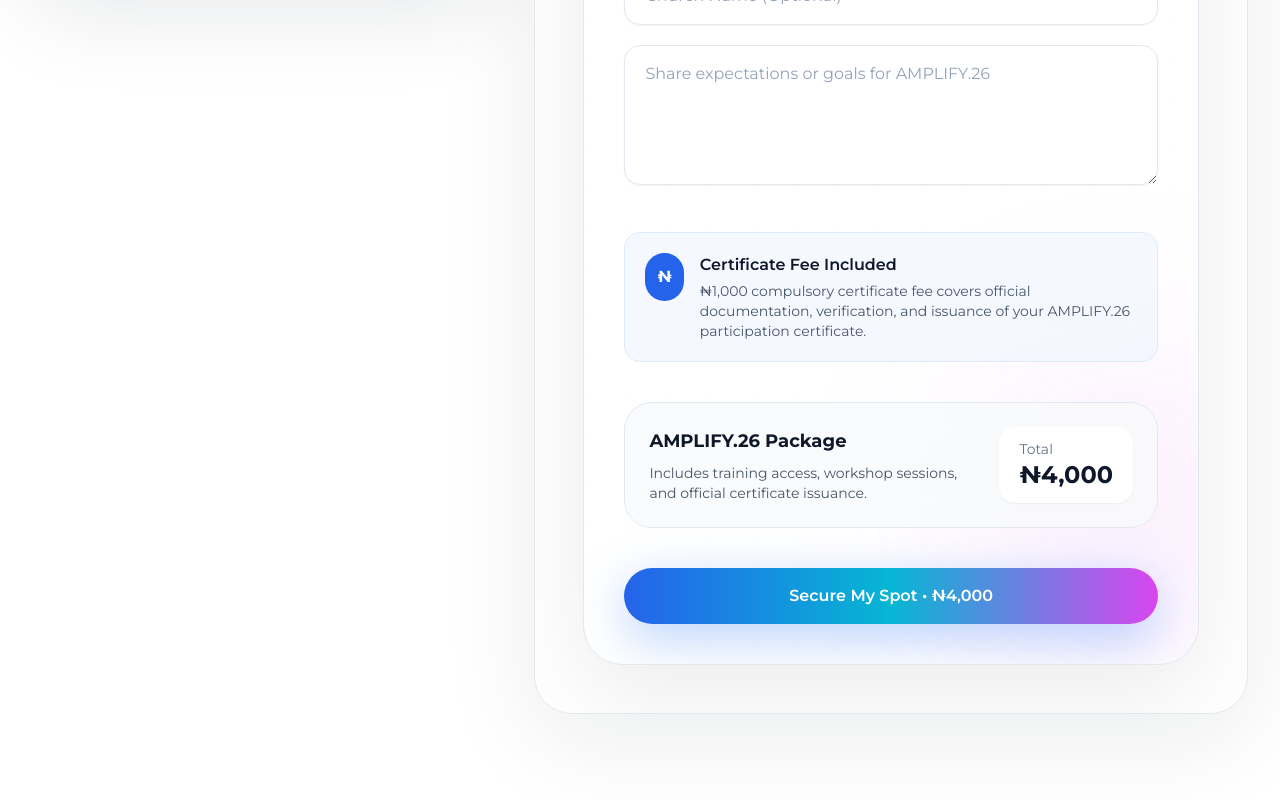
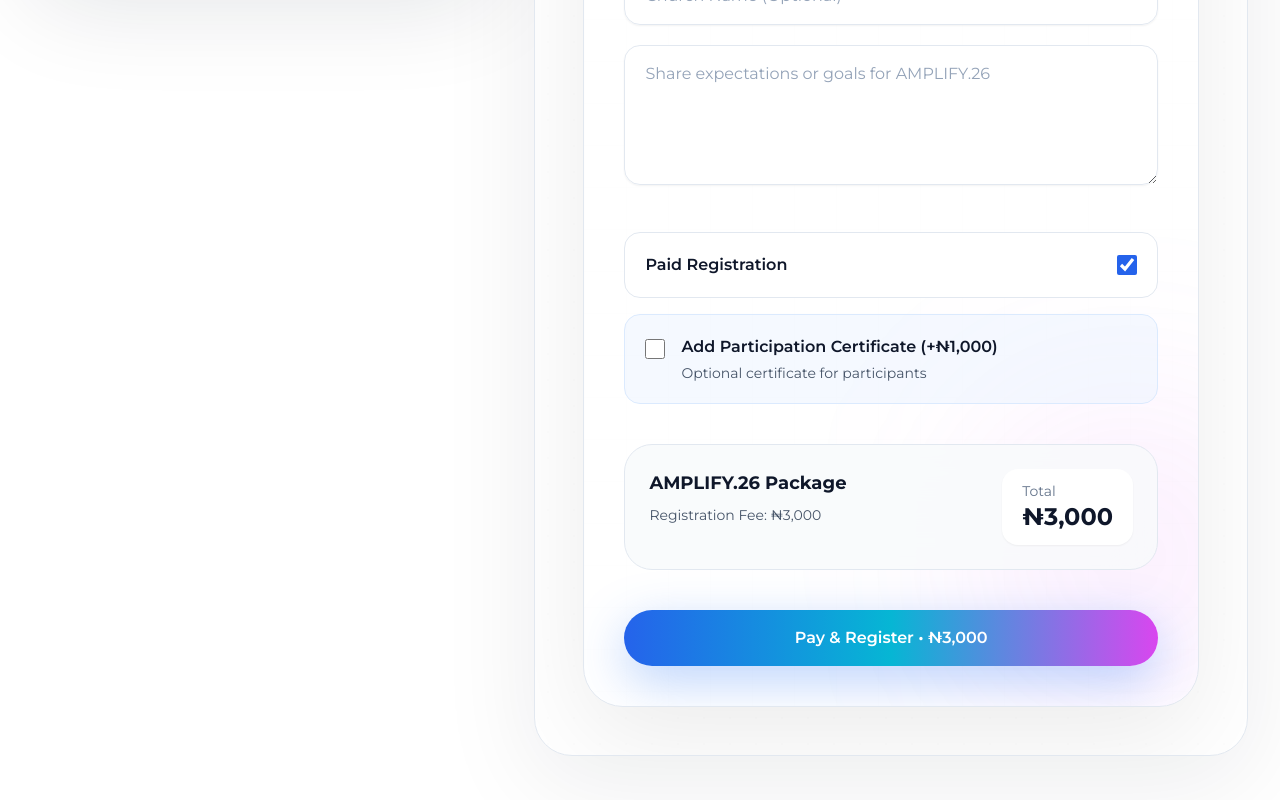
Before and after one commit to MostTP/amplify, a Next.js app: page /register in a window 1280 px wide. Shown: the part 1990-2790 px from the top of the page. Built offline with nearby package versions, Linux system fonts and the light colour scheme.

Commit message:
update formpage

```diff
--- a/src/app/api/verify-payment/route.ts
+++ b/src/app/api/verify-payment/route.ts
@@ -2,17 +2,10 @@ import { NextResponse } from "next/server";
 import { sendRegistrationEmails } from "@/lib/mail";
 import { submitToSheet } from "@/components/bmitToSheet";
 
-async function fetchWithRetry(
-  url: string,
-  options: RequestInit,
-  retries = 3
-): Promise<Response | null> {
+async function fetchWithRetry(url: string, options: RequestInit, retries = 3) {
   for (let i = 0; i < retries; i++) {
     const controller = new AbortController();
-
-    const timeout = setTimeout(() => {
-      controller.abort();
-    }, 25000); // 25s timeout
+    const timeout = setTimeout(() => controller.abort(), 25000);
 
     try {
       const res = await fetch(url, {
@@ -25,10 +18,8 @@ async function fetchWithRetry(
     } catch {
       clearTimeout(timeout);
 
-      // last attempt → fail
       if (i === retries - 1) return null;
 
-      // backoff delay (important for Nigeria networks)
       await new Promise((r) => setTimeout(r, 1000 * (i + 1)));
     }
   }
@@ -41,17 +32,19 @@ export async function POST(req: Request) {
     const body = await req.json();
     const { reference, formData } = body;
 
-    if (!reference || !formData) {
+    // =========================
+    // VALIDATION
+    // =========================
+    if (!reference) {
       return NextResponse.json(
-        {
-          success: false,
-          message: "Missing data",
-        },
+        { success: false, message: "Missing payment reference" },
         { status: 400 }
       );
     }
 
-    // 🔥 Paystack verification with retry + timeout
+    // =========================
+    // VERIFY PAYSTACK
+    // =========================
     const verifyRes = await fetchWithRetry(
       `https://api.paystack.co/transaction/verify/${reference}`,
       {
@@ -62,24 +55,11 @@ export async function POST(req: Request) {
       }
     );
 
-    // ❌ Network failure after retries
     if (!verifyRes) {
       return NextResponse.json(
         {
           success: false,
-          message:
-            "Unable to verify payment due to network issues. If your payment was deducted, it will be confirmed shortly.",
-        },
-        { status: 502 }
-      );
-    }
-
-    // ❌ Paystack HTTP error (401, 500, etc.)
-    if (!verifyRes.ok) {
-      return NextResponse.json(
-        {
-          success: false,
-          message: "Payment verification service error",
+          message: "Unable to verify payment (network error)",
         },
         { status: 502 }
       );
@@ -87,50 +67,54 @@ export async function POST(req: Request) {
 
     const verifyData = await verifyRes.json();
 
-    // ❌ Invalid response shape
     if (!verifyData?.status || !verifyData?.data) {
       return NextResponse.json(
         {
           success: false,
-          message: "Invalid payment verification response",
+          message: "Invalid Paystack response",
         },
         { status: 400 }
       );
     }
 
-    const amount = verifyData.data.amount;
+    const payment = verifyData.data;
 
-    const INHOUSE_FEE = 5000 * 100;
-    const OUTSIDER_FEE = 3000 * 100;
-    const CERTIFICATE_FEE = 1000 * 100;
-
-    const validAmounts = [
-      INHOUSE_FEE + CERTIFICATE_FEE,
-      OUTSIDER_FEE + CERTIFICATE_FEE,
-    ];
-
-    const isValidPayment =
-      verifyData.data.status === "success" &&
-      validAmounts.includes(amount);
-
-    if (!isValidPayment) {
+    // =========================
+    // CORE CHECK
+    // =========================
+    if (payment.status !== "success") {
       return NextResponse.json(
         {
           success: false,
-          message: "Payment amount mismatch or unsuccessful transaction",
+          message: "Payment not successful",
         },
         { status: 400 }
       );
     }
 
-    // 💰 Convert amount
-    const amountPaid = amount / 100;
+    const amountPaid = payment.amount / 100;
 
-    // 📊 Save to Google Sheets
-    await Promise.all([
-      submitToSheet(formData, reference, amountPaid),
-      sendRegistrationEmails({ ...formData, reference }),
-    ]);
+    // =========================
+    // GOOGLE SHEET WRITE (IDEMPOTENT SAFE)
+    // =========================
+    await submitToSheet(
+      {
+        ...formData,
+        paymentStatus: "paid",
+        amountPaid,
+        reference,
+      },
+      reference,
+      amountPaid
+    );
+
+    // =========================
+    // EMAIL NOTIFICATION
+    // =========================
+    await sendRegistrationEmails({
+      ...formData,
+      reference,
+    });
 
     return NextResponse.json({
       success: true,
@@ -142,7 +126,7 @@ export async function POST(req: Request) {
     return NextResponse.json(
       {
         success: false,
-        message: "Server error. Please try again.",
+        message: "Server error",
       },
       { status: 500 }
     );
--- a/src/components/RegisterForm.tsx
+++ b/src/components/RegisterForm.tsx
@@ -25,12 +25,14 @@ export default function RegisterForm() {
     church: "",
     notes: "",
     attendanceType: "outsider",
+    certificateRequired: false,
+    isPaid: true, // ✅ NEW
   });
 
   function handleChange(
     e: React.ChangeEvent<
       HTMLInputElement | HTMLTextAreaElement | HTMLSelectElement
-    >,
+    >
   ) {
     const { name, value } = e.target as HTMLInputElement;
 
@@ -39,6 +41,7 @@ export default function RegisterForm() {
       [name]: value,
     }));
   }
+
   async function handlePayment(reference: string) {
     const res = await fetch("/api/verify-payment", {
       method: "POST",
@@ -56,17 +59,45 @@ export default function RegisterForm() {
     if (data.success) {
       setSubmitted(true);
     } else {
-      alert(data.message || "Payment verification failed");
+      alert(data.message || "Registration failed");
     }
   }
 
-  function handleSubmit(e: React.FormEvent) {
+  async function handleSubmit(e: React.FormEvent) {
     e.preventDefault();
+
+    // 🆓 FREE FLOW
+    if (!formData.isPaid) {
+      const res = await fetch("/api/verify-payment", {
+        method: "POST",
+        headers: {
+          "Content-Type": "application/json",
+        },
+        body: JSON.stringify({
+          formData,
+        }),
+      });
+
+      const data = await res.json();
+
+      if (data.success) {
+        setSubmitted(true);
+      } else {
+        alert(data.message || "Registration failed");
+      }
+
+      return;
+    }
+
+    // 💳 PAID FLOW
     payWithPaystack(formData, handlePayment);
   }
 
-  const baseFee = formData.attendanceType === "inhouse" ? 5000 : 3000;
-  const certificateFee = 1000;
+  const baseFee =
+    formData.attendanceType === "inhouse" ? 5000 : 3000;
+
+  const certificateFee = formData.certificateRequired ? 1000 : 0;
+
   const total = baseFee + certificateFee;
 
   const inputStyles = `
@@ -160,7 +191,14 @@ export default function RegisterForm() {
 
           <div className="grid gap-4 xl:grid-cols-2">
             <label className="flex cursor-pointer items-center gap-3 rounded-2xl border border-slate-200 bg-white p-5 hover:border-blue-300 transition">
-              <input type="radio" name="attendanceType" value="inhouse" checked={formData.attendanceType === "inhouse"} onChange={handleChange} className="h-5 w-5 accent-blue-500" />
+              <input
+                type="radio"
+                name="attendanceType"
+                value="inhouse"
+                checked={formData.attendanceType === "inhouse"}
+                onChange={handleChange}
+                className="h-5 w-5 accent-blue-500"
+              />
               <div>
                 <p className="font-semibold text-slate-900">In-House Participant</p>
                 <p className="text-sm text-slate-500">₦5,000 registration fee</p>
@@ -168,7 +206,14 @@ export default function RegisterForm() {
             </label>
 
             <label className="flex cursor-pointer items-center gap-3 rounded-2xl border border-slate-200 bg-white p-5 hover:border-blue-300 transition">
-              <input type="radio" name="attendanceType" value="outsider" checked={formData.attendanceType === "outsider"} onChange={handleChange} className="h-5 w-5 accent-blue-500" />
+              <input
+                type="radio"
+                name="attendanceType"
+                value="outsider"
+                checked={formData.attendanceType === "outsider"}
+                onChange={handleChange}
+                className="h-5 w-5 accent-blue-500"
+              />
               <div>
                 <p className="font-semibold text-slate-900">Guest Participant</p>
                 <p className="text-sm text-slate-500">₦3,000 registration fee</p>
@@ -209,34 +254,66 @@ export default function RegisterForm() {
           <textarea name="notes" placeholder="Share expectations or goals for AMPLIFY.26" className={`${inputStyles} min-h-[140px]`} onChange={handleChange} />
         </div>
 
-        {/* CERTIFICATE INFO (MANDATORY) */}
-        <div className="rounded-2xl border border-blue-100 bg-blue-50/60 p-5 backdrop-blur-xl">
-          <div className="flex items-start gap-4">
-            <div className="flex p-3 items-center justify-center rounded-full bg-blue-600 text-white font-bold">
-              ₦
-            </div>
+        {/* OPTIONS */}
+        <div className="space-y-4">
+
+          {/* PAYMENT TOGGLE */}
+          <label className="flex items-center justify-between rounded-2xl border border-slate-200 bg-white p-5">
+            <p className="font-semibold text-slate-900">Paid Registration</p>
+            <input
+              type="checkbox"
+              checked={formData.isPaid}
+              onChange={(e) =>
+                setFormData((prev) => ({
+                  ...prev,
+                  isPaid: e.target.checked,
+                }))
+              }
+              className="h-5 w-5 accent-blue-600"
+            />
+          </label>
+
+          {/* CERTIFICATE OPTION */}
+          <label className="flex cursor-pointer items-start gap-4 rounded-2xl border border-blue-100 bg-blue-50/60 p-5">
+            <input
+              type="checkbox"
+              checked={formData.certificateRequired}
+              onChange={(e) =>
+                setFormData((prev) => ({
+                  ...prev,
+                  certificateRequired: e.target.checked,
+                }))
+              }
+              className="mt-1 h-5 w-5 accent-blue-600"
+            />
 
             <div>
               <p className="font-semibold text-slate-900">
-                Certificate Fee Included
+                Add Participation Certificate (+₦1,000)
               </p>
               <p className="mt-1 text-sm text-slate-600">
-                ₦1,000 compulsory certificate fee covers official documentation, verification, and issuance of your AMPLIFY.26 participation certificate.
+                Optional certificate for participants
               </p>
             </div>
-          </div>
+          </label>
         </div>
 
-        {/* PAYMENT */}
+        {/* PAYMENT SUMMARY */}
+        {formData.isPaid && (
           <div className="rounded-[28px] border border-slate-200 bg-slate-50/80 p-6 backdrop-blur-xl">
             <div className="flex flex-col gap-5 sm:flex-row sm:justify-between">
+
               <div>
                 <h3 className="text-lg font-bold text-slate-900">
                   AMPLIFY.26 Package
                 </h3>
-              <p className="mt-2 text-sm text-slate-600">
-                Includes training access, workshop sessions, and official certificate issuance.
-              </p>
+
+                <div className="mt-2 space-y-1 text-sm text-slate-600">
+                  <p>Registration Fee: ₦{baseFee.toLocaleString()}</p>
+                  {formData.certificateRequired && (
+                    <p>Certificate Fee: ₦1,000</p>
+                  )}
+                </div>
               </div>
 
               <div className="rounded-2xl bg-white px-5 py-3 shadow-sm">
@@ -247,11 +324,15 @@ export default function RegisterForm() {
               </div>
             </div>
           </div>
+        )}
+
         <button
           type="submit"
           className="w-full rounded-full bg-gradient-to-r from-blue-600 via-cyan-500 to-fuchsia-500 px-6 py-4 text-base font-semibold text-white shadow-[0_15px_50px_rgba(59,130,246,0.35)] transition hover:scale-[1.02]"
         >
-          Secure My Spot • ₦{total.toLocaleString()}
+          {formData.isPaid
+            ? `Pay & Register • ₦${total.toLocaleString()}`
+            : "Register And Pay Later / I paid already "}
         </button>
       </form>
     </div>
--- a/src/components/formtypes.ts
+++ b/src/components/formtypes.ts
@@ -7,4 +7,6 @@ export type RegisterData = {
   church: string;
   notes: string;
   attendanceType: "inhouse" | "outsider";
+  certificateRequired: boolean;
+  isPaid: boolean; // ✅ NEW: payment toggle
 };
```
Lines whose indentation alone changed are shown as unchanged.
